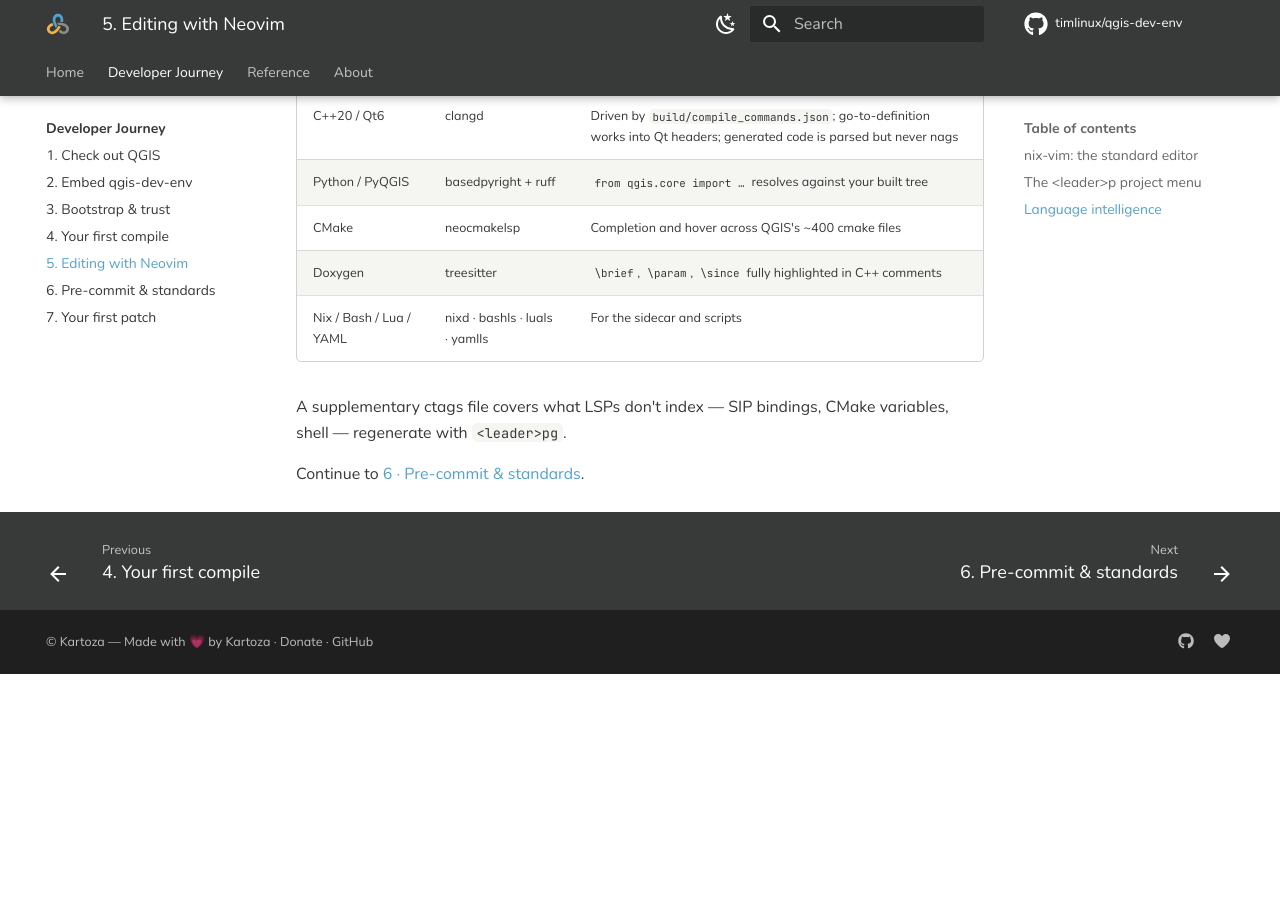
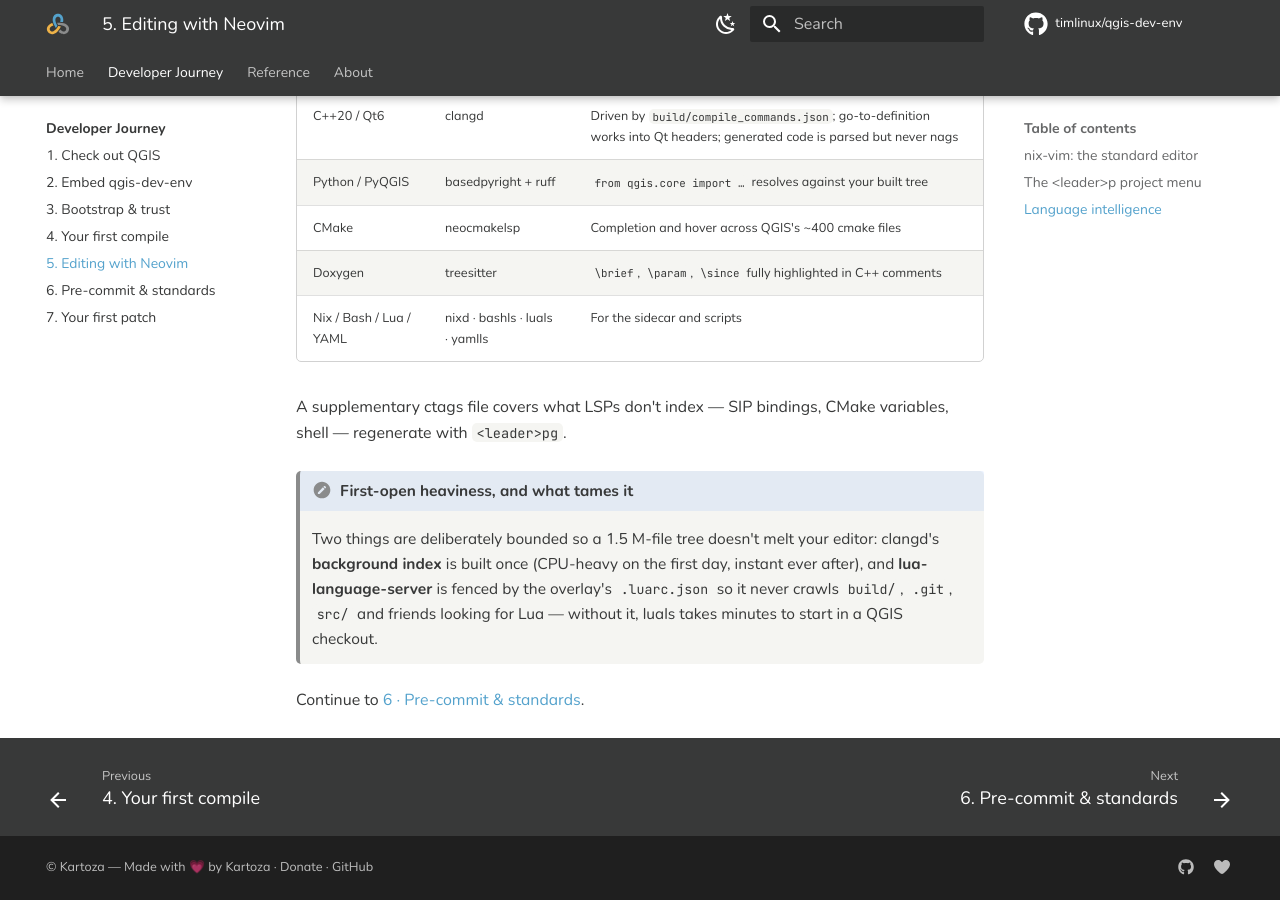
Before and after one commit to vikineema/qgis-dev-env, an MkDocs documentation site: the page built from docs/getting-started/05-neovim.md, in a window 1280 px wide and 900 px high, scrolled down 1451 px. Built offline with MkDocs 1.6.1 and Material for MkDocs 9.7.7, drawn with Linux system fonts in a browser that asks for light colours; comment, search, counter and statistics services are not loaded; before the commit the page ends 2125 px from its top, so only the background shows below that.

Commit message:
fix: fence lua-language-server with a .luarc.json overlay file
luals roots at the checkout and crawls the whole tree (build/, .git,
src/ ...) hunting for Lua to preload, taking minutes to start. The new
overlay symlink caps preload and ignores the heavy directories; guards,
doctor, spec and handbook updated.

```diff
--- a/docs/getting-started/05-neovim.md
+++ b/docs/getting-started/05-neovim.md
@@ -58,4 +58,12 @@ build — and failures land in the **quickfix list** at the exact
 A supplementary ctags file covers what LSPs don't index — SIP bindings,
 CMake variables, shell — regenerate with `<leader>pg`.
 
+!!! note "First-open heaviness, and what tames it"
+    Two things are deliberately bounded so a 1.5 M-file tree doesn't melt
+    your editor: clangd's **background index** is built once (CPU-heavy on
+    the first day, instant ever after), and **lua-language-server** is
+    fenced by the overlay's `.luarc.json` so it never crawls `build/`,
+    `.git`, `src/` and friends looking for Lua — without it, luals takes
+    minutes to start in a QGIS checkout.
+
 Continue to [6 · Pre-commit & standards](06-precommit.md).
```
Also changed, not shown: SPECIFICATION.md (+1 -1 lines), docs/getting-started/03-bootstrap.md (+1 -1 lines), 4 other files.
